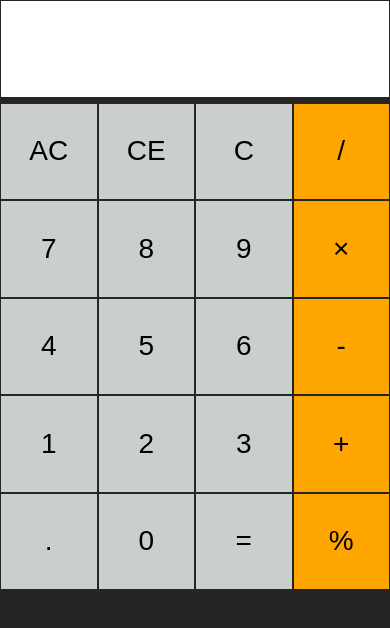
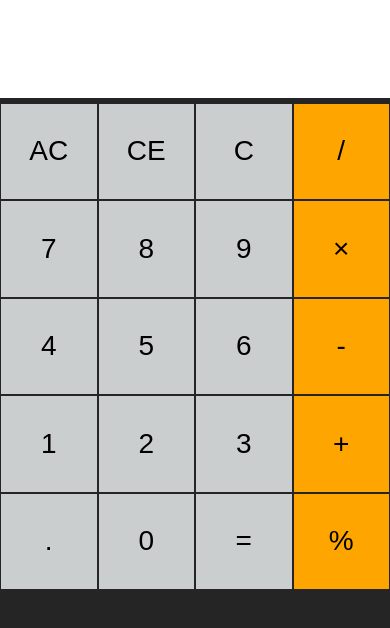
Before and after one commit to ilonacodes/Calculator, a plain HTML site: page index.html in a window 390 px wide. Drawn offline with Linux system fonts and the light colour scheme.

Commit message:
remove border from input (mobile)

```diff
--- a/src/index.css
+++ b/src/index.css
@@ -85,7 +85,6 @@ button:hover {
     #input {
         width: 100%;
         height: 25vw;
-        border: 1px solid #252525;
     }
 
     .column {
```
